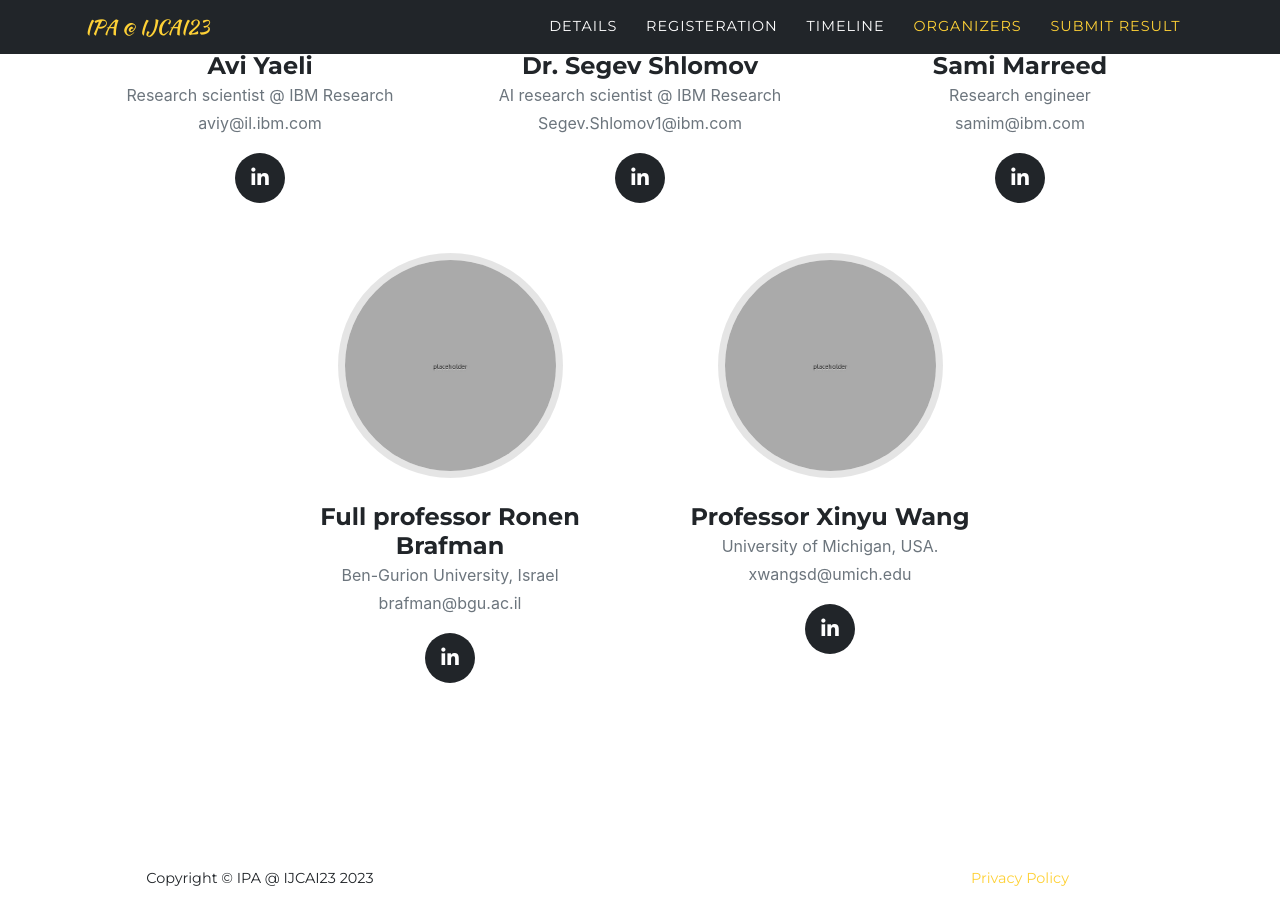
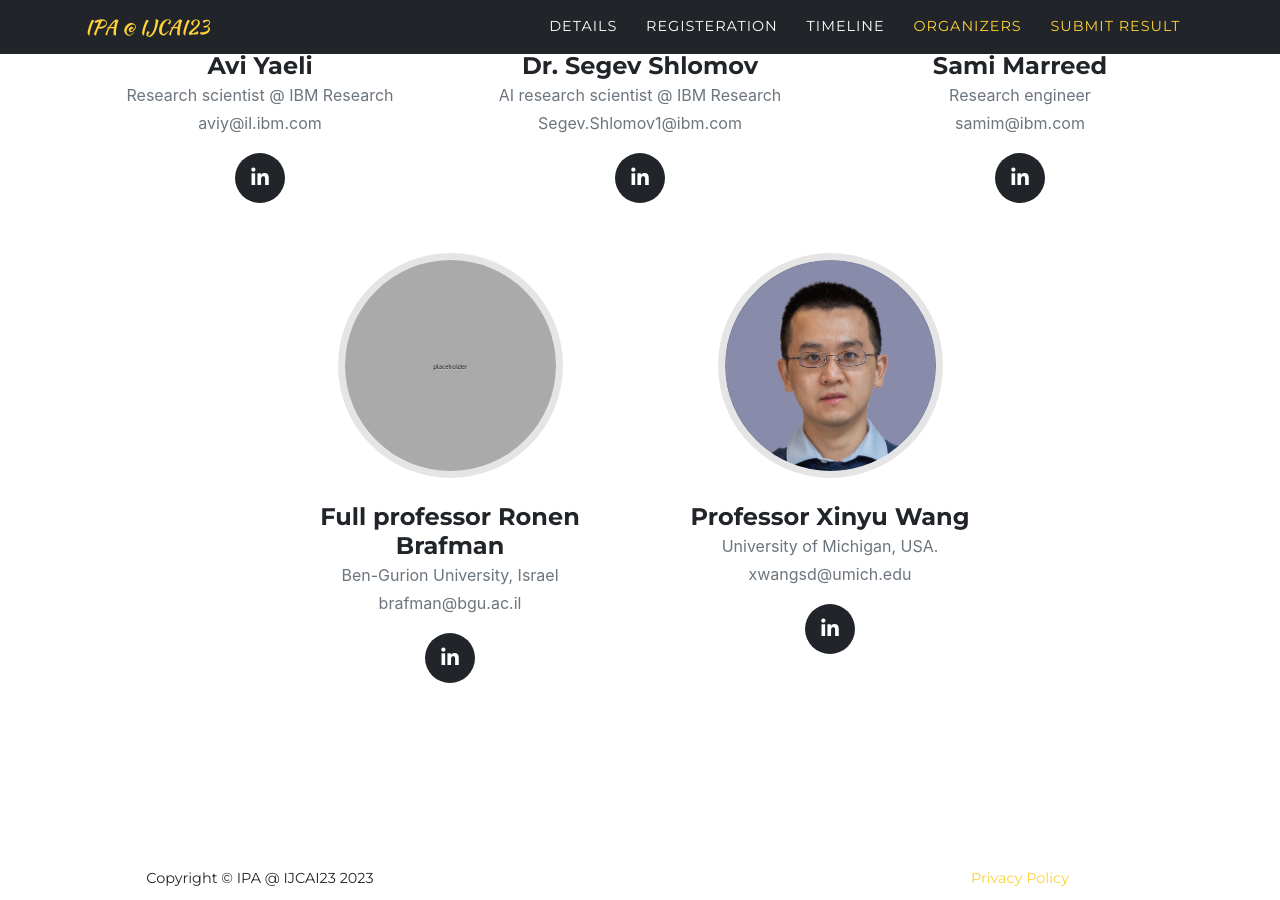
Before and after one commit to IPAResiliency-IJCAI23/IPAResiliency-IJCAI23.github.io, a Jekyll site: the page built from index.md, in a window 1280 px wide and 900 px high, scrolled down 3355 px. Built offline with Jekyll 4.4.1, drawn with Linux system fonts in a browser that asks for light colours; some web fonts are replaced.

Commit message:
proff image

```diff
--- a/_data/sitetext.yml
+++ b/_data/sitetext.yml
@@ -135,7 +135,7 @@ en: &DEFAULT_EN
       - name: "Professor Xinyu Wang"
         role: "University of Michigan, USA."
         email: "xwangsd@umich.edu"
-        image: assets/img/team/500x500.jpg
+        image: assets/img/team/xinyu.png
         social:
           - url: https://linkedin.com
             icon: fab fa-linkedin-in
```
Also changed, not shown: assets/img/team/xinyu.png (added), 2 other files.
